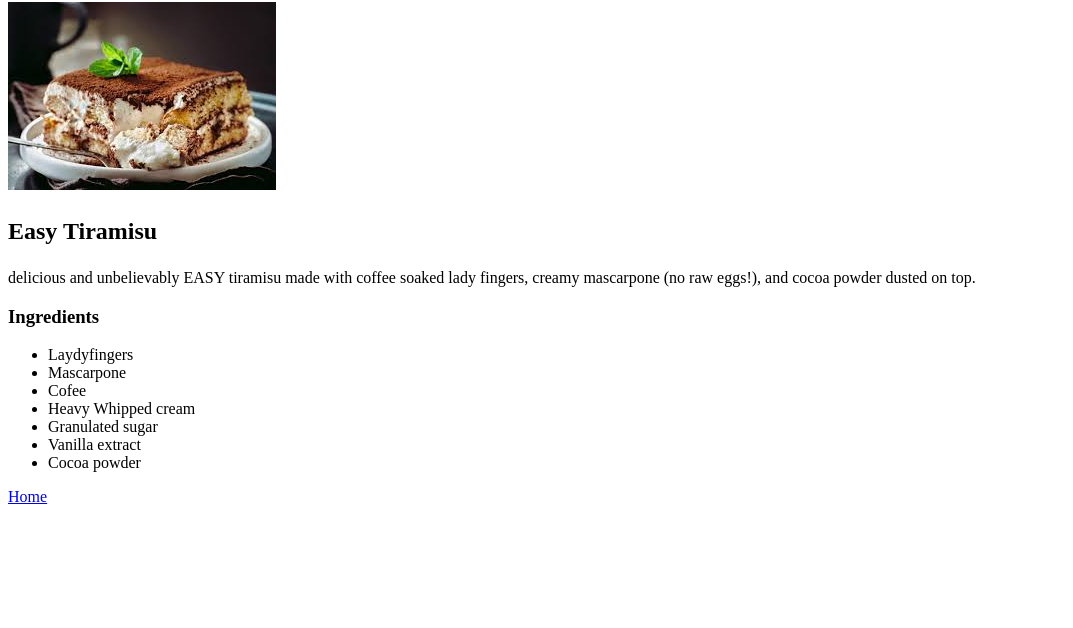
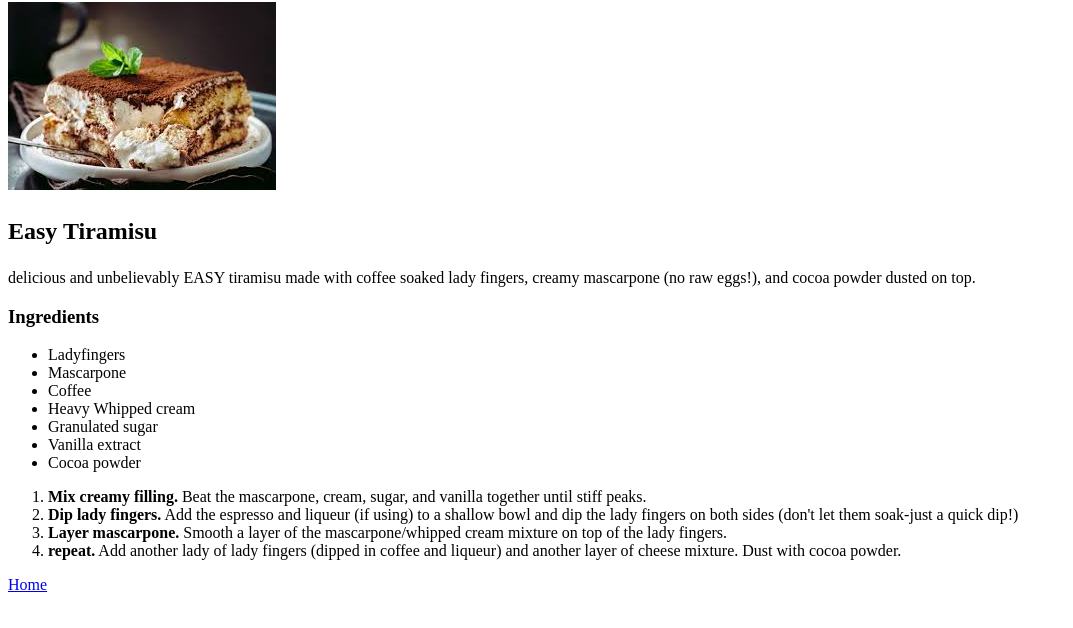
Before and after one commit to thomas8N/odin-recipes, a plain HTML site: page recipes/tiramisu.html in a window 1280 px wide. Shown: the part 78-706 px from the top of the page, without its empty margins (0-1073 px from the left). Drawn offline with Linux system fonts and the light colour scheme.

Commit message:
i finish the tiramisu recipe

```diff
--- a/recipes/tiramisu.html
+++ b/recipes/tiramisu.html
@@ -18,14 +18,29 @@
 
         <h3>Ingredients</h3>
         <ul>
-            <li>Laydyfingers</li>
+            <li>Ladyfingers</li>
             <li>Mascarpone</li>
-            <li>Cofee</li>
+            <li>Coffee</li>
             <li>Heavy Whipped cream</li>
             <li>Granulated sugar</li>
             <li>Vanilla extract</li>
             <li>Cocoa powder</li>
         </ul>
+
+        <ol>
+            <li>
+                <strong>Mix creamy filling.</strong> Beat the mascarpone, cream, sugar, and vanilla together until stiff peaks.
+            </li>
+            <li>
+                <strong>Dip lady fingers.</strong> Add the espresso and liqueur (if using) to a shallow bowl and dip the lady fingers on both sides (don't let them soak-just a quick dip!)
+            </li>
+            <li>
+                <strong>Layer mascarpone.</strong> Smooth a layer of the mascarpone/whipped cream mixture on top of the lady fingers.</li>
+            <li>
+                <strong>repeat.</strong> Add another lady of lady fingers (dipped in coffee and liqueur) and another layer of cheese mixture. Dust with cocoa powder.
+            </li>
+        </ol>
+
 
 
 
```
